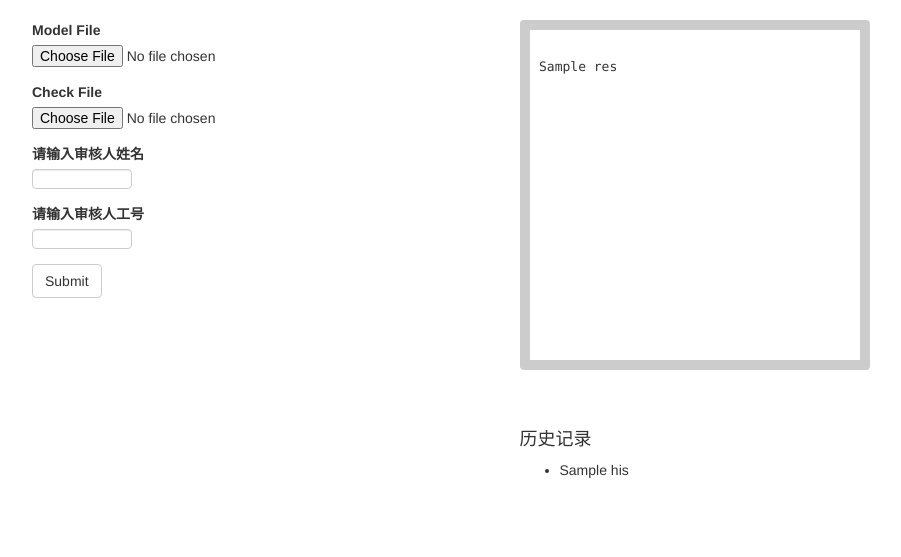
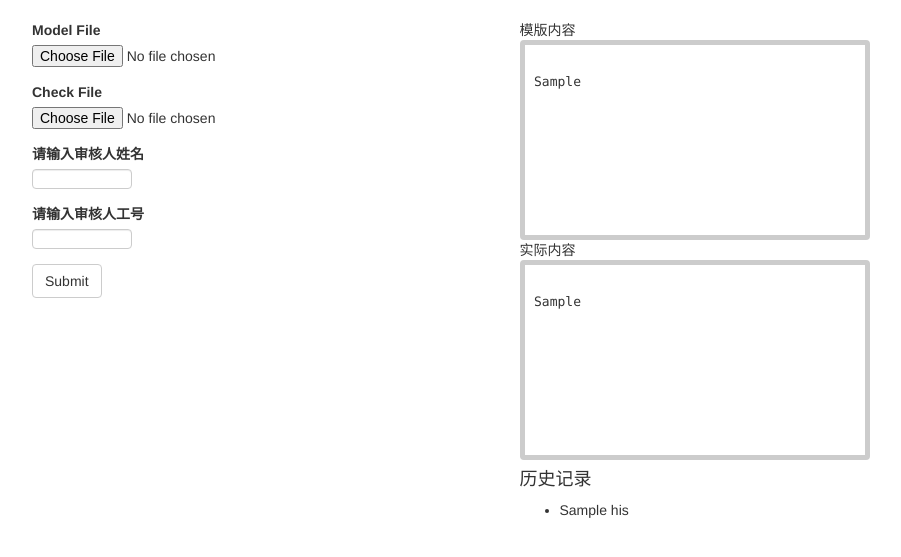
Before and after one commit to JinChengLike/DOC-PDF-Check, a Flask app: template app/templates/index.html in a window 1280 px wide. Shown: the part 52-609 px from the top of the page, without its empty margins (38-939 px from the left). Run offline with Flask 2, Linux system fonts and the light colour scheme; tables that the repository leaves empty or names only in its code hold one stand-in row (values such as "Sample post"); the template is opened without the code that fills it: values that come from a table or form of the project are taken from there, most other values are stand-ins (such as "Sample title", 1, 10 or a date in 2020); some libraries are stand-ins or nearby versions.

Commit message:
优化部分逻辑

```diff
--- a/app/DocHadnle.py
+++ b/app/DocHadnle.py
@@ -26,8 +26,8 @@ def CheckDoc(mod,tes):
     while (i <= len_1):
         try:
             if mod[i] != tes[i]:
-                codemessage = "模版为——" + mod[i] + "\n实际为——" + tes[i]
-                break
+                return mod[i],tes[i]
+                #codemessage = "模版为——" + mod[i] + "\n实际为——" + tes[i]
             else:
                 i += 1
         except IndexError:
@@ -36,7 +36,7 @@ def CheckDoc(mod,tes):
             break
     if "模版为" and "实际为" not in codemessage:
         codemessage = "文件无错误"
-    return codemessage
+    return codemessage,codemessage
 
 # if __name__ == '__main__':
 #     aa = readDocx('../instance/flies/modelfile.doc')
--- a/app/static/css/index.css
+++ b/app/static/css/index.css
@@ -39,11 +39,11 @@ a{
 }
 
 .show{
-    height:400px;
+    height:200px;
 }
 pre{
     width: 350px;
-    height: 350px;
+    height: 200px;
     white-space: pre-wrap; /* css-3 */
     white-space: -moz-pre-wrap; /* Mozilla, since 1999 */
     white-space: -pre-wrap; /* Opera 4-6 */
@@ -51,5 +51,5 @@ pre{
     word-wrap: break-word; /* Internet Explorer 5.5+ */
     overflow: auto;
     background-color: white;
-    border-width: 10px;
+    border-width: 5px;
 }
--- a/app/templates/index.html
+++ b/app/templates/index.html
@@ -28,9 +28,20 @@
 
         <div class="col-md-7">
             <div class="text-l">
+                <div style="height:20px;">
+                    <p>模版内容</p>
+                </div>
                 <div class = "show">
                     <pre id="ShowCase">
-                        <p>{{res}}</p>
+                        <p>{{res_mo}}</p>
+                    </pre>
+                </div>
+                <div style="height:20px;">
+                    <p>实际内容</p>
+                </div>
+                <div class = "show">
+                    <pre>
+                        <p>{{res_tes}}</p>
                     </pre>
                 </div>
 
```
Also changed, not shown: app/db_model.py (+7 -6 lines), app/templates/result.html (deleted, +0 -10 lines), app/views.py (+9 -9 lines), 2 other files.
